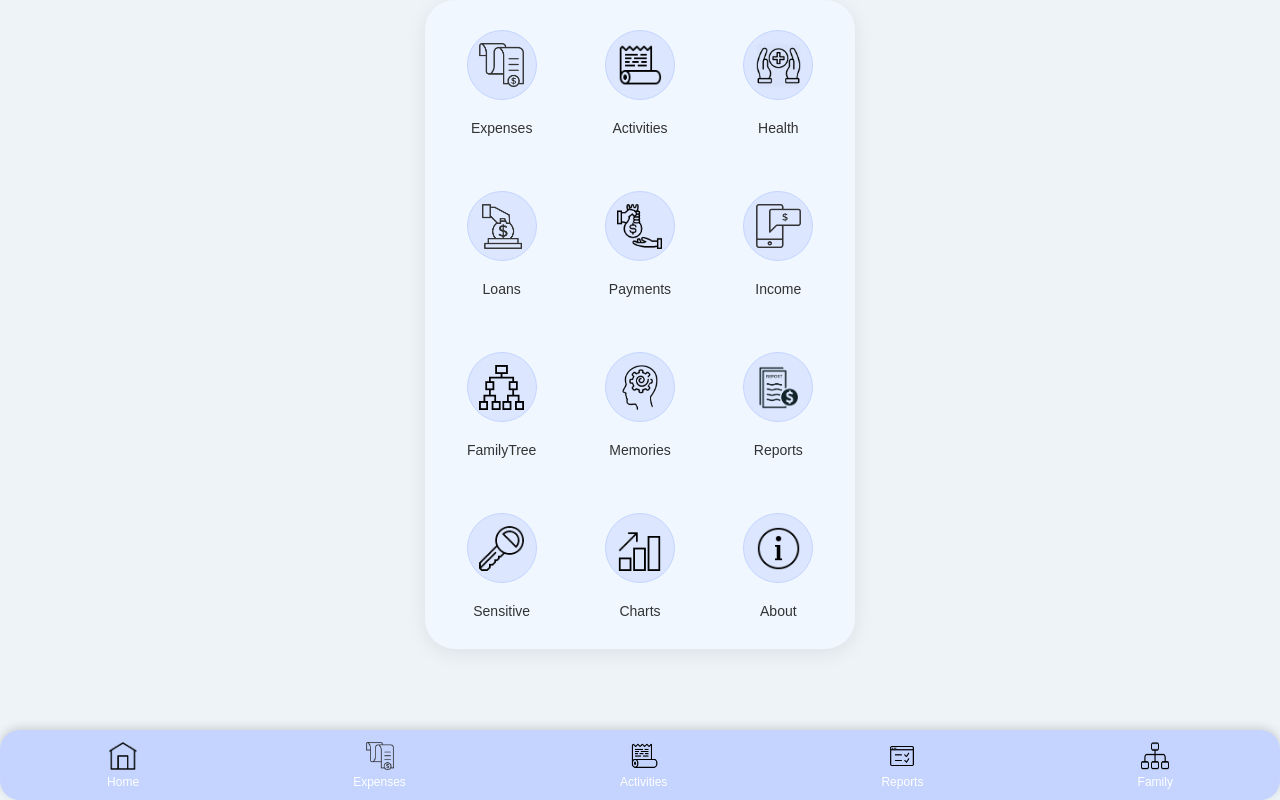
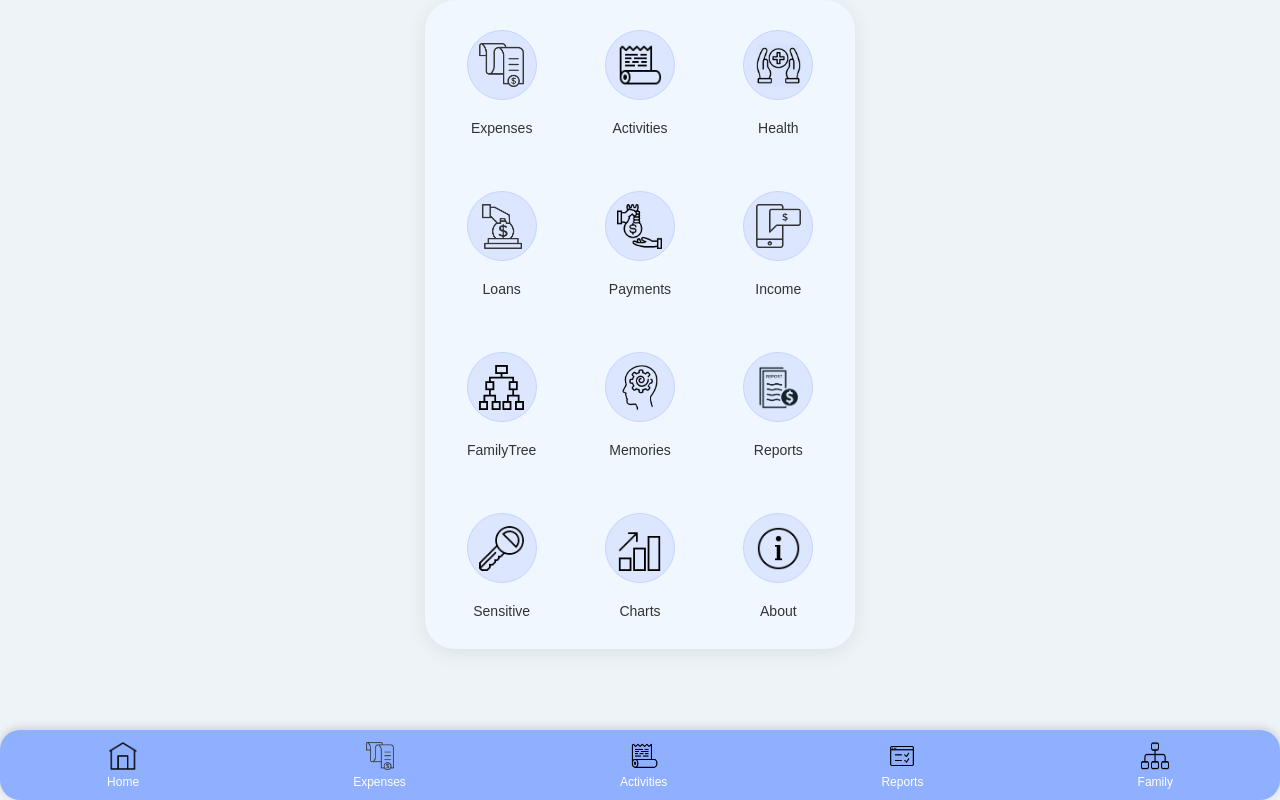
Before and after one commit to 2026kvsr-blip/appsheet-menu2, a plain HTML site: page index.html in a window 1280 px wide. Drawn offline with Linux system fonts and the light colour scheme.

Commit message:
Update index.html

```diff
--- a/index.html
+++ b/index.html
@@ -91,7 +91,7 @@
   left:0;
   width:100%;
   height:70px;
-  background:#c4d4ff;
+  background:#8fb0ff;
   display:flex;
   justify-content:space-around;
   align-items:center;
```
